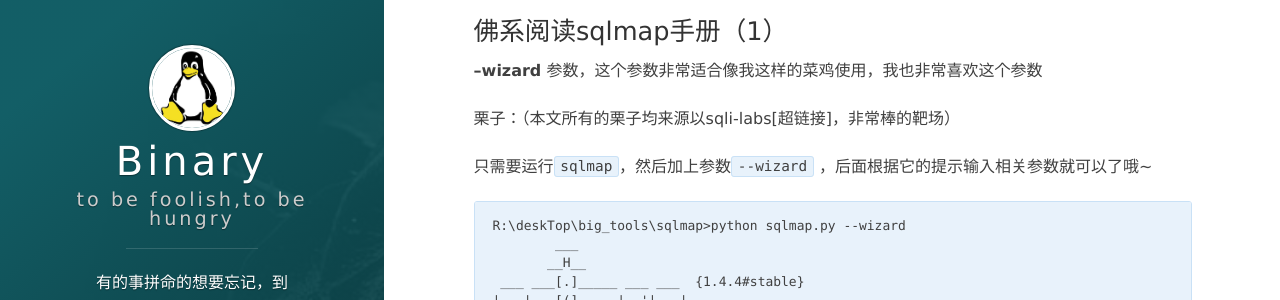
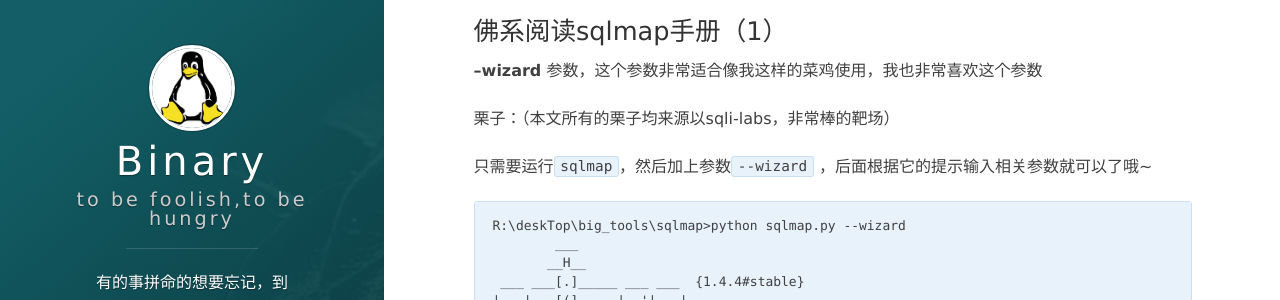
Before and after one commit to Binary-ZRJ/Binary-ZRJ.github.io, a Jekyll site: the page built from _posts/2020-4-6-sqlmap(1).md, in a window 1280 px wide and 900 px high. Shown: the part 127-427 px from the top of the window. Built offline with Jekyll 4.4.1, drawn with Linux system fonts in a browser that asks for light colours; nearby versions of some CDN libraries; our own code applies the rules of GitHub Pages for plain Markdown files; comment, search, counter and statistics services are not loaded.

Commit message:
。。。
。。。。

```diff
--- a/_posts/2020-4-6-sqlmap(1).md
+++ b/_posts/2020-4-6-sqlmap(1).md
@@ -2,7 +2,7 @@
 
 **--wizard** 参数，这个参数非常适合像我这样的菜鸡使用，我也非常喜欢这个参数
 
-栗子：（本文所有的栗子均来源以sqli-labs[超链接]，非常棒的靶场）
+栗子：（本文所有的栗子均来源以sqli-labs，非常棒的靶场）
 
 只需要运行`sqlmap`，然后加上参数`--wizard` ，后面根据它的提示输入相关参数就可以了哦~
 
```
